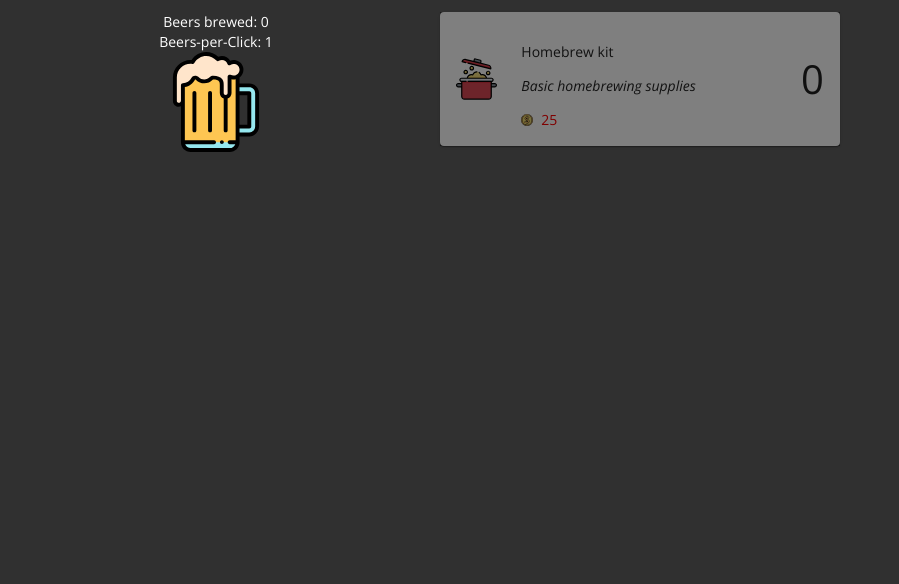
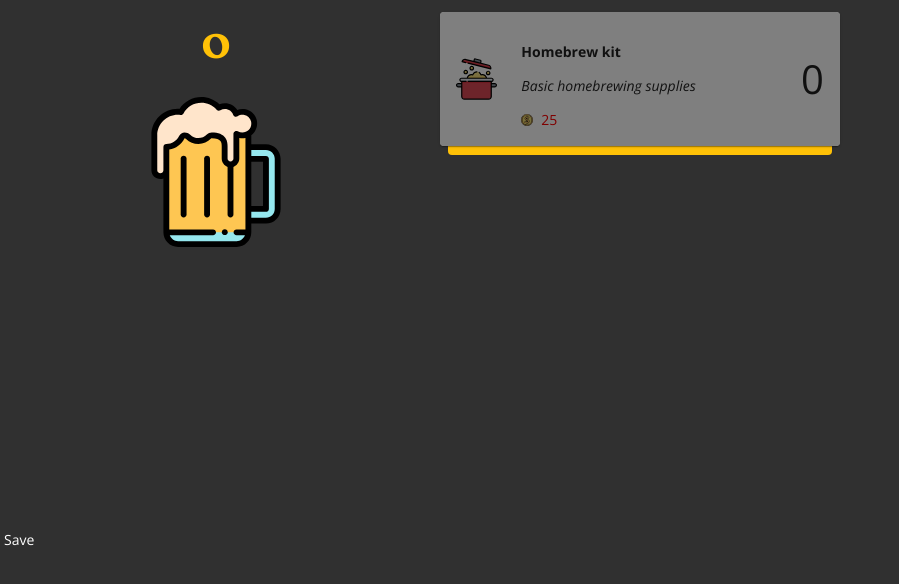
Before and after one commit to heikkikesa/beer-clicker, a React (Create React App) app: page / in a window 1280 px wide. Shown: the top 584 px of the page, without its empty margins (0-899 px from the left). Built offline with nearby package versions, Linux system fonts and the light colour scheme.

Commit message:
Updated styling
Added better autoclicker.
Added save functionality.

```diff
--- a/public/index.html
+++ b/public/index.html
@@ -10,7 +10,7 @@
     <link rel="preconnect" href="https://fonts.googleapis.com" />
     <link rel="preconnect" href="https://fonts.gstatic.com" crossorigin />
     <link
-      href="https://fonts.googleapis.com/css2?family=Open+Sans:ital,wght@0,300;0,400;0,600;0,700;1,300;1,400&display=swap"
+      href="https://fonts.googleapis.com/css2?family=Open+Sans:ital,wght@0,300;0,400;0,600;0,700;1,300;1,400&family=Vollkorn:wght@700&display=swap"
       rel="stylesheet"
     />
     <!--
--- a/src/components/AssetsArea.tsx
+++ b/src/components/AssetsArea.tsx
@@ -4,6 +4,7 @@ import Paper from "@material-ui/core/Paper";
 import classNames from "classnames";
 import { Assets, AssetStatus } from "../items/assets";
 import coinImage from "../images/money.svg";
+import { Upgrades, UpgradeStatus } from "../items/upgrades";
 
 const useStyles = makeStyles((theme: Theme) =>
   createStyles({
@@ -13,25 +14,35 @@ const useStyles = makeStyles((theme: Theme) =>
     },
     assetItem: {
       //marginBottom: theme.spacing(2),
+      userSelect: "none",
     },
     assetPaper: {
       padding: theme.spacing(2),
       margin: "auto",
       position: "relative",
       cursor: "pointer",
+      /*
       "&:hover": {
         boxShadow: theme.shadows[6],
       },
+      */
       backgroundColor: theme.palette.common.white,
       color: theme.palette.primary.contrastText,
+      zIndex: 10,
+      transitionDuration: ".05s",
+      "&:active": {
+        transform: "scale(.98)",
+      },
     },
     disabledOverlay: {
       position: "absolute",
+      pointerEvents: "none",
       top: 0,
       left: 0,
       width: "100%",
       height: "100%",
       background: "rgba(0, 0, 0, 0.5)",
+      borderRadius: theme.shape.borderRadius,
     },
     imageWrapper: {
       display: "flex",
@@ -44,7 +55,9 @@ const useStyles = makeStyles((theme: Theme) =>
       //paddingLeft: theme.spacing(2),
       //width: "50%",
     },
-    assetName: {},
+    assetName: {
+      fontWeight: theme.typography.fontWeightBold,
+    },
     assetDescription: {
       fontStyle: "italic",
     },
@@ -69,16 +82,71 @@ const useStyles = makeStyles((theme: Theme) =>
       fontSize: 40,
       width: "100%",
     },
+    upgradeList: {
+      backgroundColor: theme.palette.primary.main,
+      marginTop: -theme.spacing(1),
+      borderRadius: theme.shape.borderRadius,
+      color: theme.palette.common.black,
+      paddingTop: theme.spacing(2),
+      paddingLeft: theme.spacing(1),
+      paddingRight: theme.spacing(1),
+      paddingBottom: 1,
+      width: "96%",
+      marginLeft: "auto",
+      marginRight: "auto",
+      zIndex: 0,
+    },
+    upgradeWrapper: {
+      position: "relative",
+      display: "flex",
+      justifyContent: "space-between",
+      gap: "1rem",
+      paddingBottom: theme.spacing(1),
+      backgroundColor: theme.palette.common.white,
+      marginBottom: theme.spacing(1),
+      borderRadius: theme.shape.borderRadius,
+      padding: theme.spacing(1),
+      cursor: "pointer",
+      transitionDuration: ".05s",
+      "&:active": {
+        transform: "scale(.98)",
+      },
+    },
+    upgradeContent: {},
+    upgradeName: {
+      //fontSize: "1.2rem",
+      fontWeight: theme.typography.fontWeightBold,
+      margin: 0,
+    },
+    upgradeDescription: {
+      fontStyle: "italic",
+      margin: 0,
+    },
+    upgradePrice: {
+      display: "flex",
+      alignItems: "center",
+      "&.disabled": {
+        color: "#f00",
+      },
+    },
   })
 );
 
 type AssetProps = {
   beerCount: number;
   assets: Assets;
+  upgrades: Upgrades;
   buyAsset: Function;
+  buyUpgrade: Function;
 };
 
-const AssetsArea = ({ beerCount, assets, buyAsset }: AssetProps) => {
+const AssetsArea = ({
+  beerCount,
+  assets,
+  upgrades,
+  buyAsset,
+  buyUpgrade,
+}: AssetProps) => {
   const classes = useStyles();
 
   return (
@@ -89,17 +157,20 @@ const AssetsArea = ({ beerCount, assets, buyAsset }: AssetProps) => {
             asset.status === AssetStatus.Purchased) && (
             <Grid
               item
-              xs={6}
-              onClick={() => buyAsset(assets[asset.id])}
+              xs={12}
+              md={6}
               key={asset.id}
               className={classes.assetItem}
             >
-              <Paper className={classes.assetPaper}>
+              <Paper
+                className={classes.assetPaper}
+                onClick={() => buyAsset(assets[asset.id])}
+              >
                 <Grid container spacing={3}>
-                  <Grid item xs={2} className={classes.imageWrapper}>
+                  <Grid item xs={3} md={2} className={classes.imageWrapper}>
                     <img className={classes.assetImage} src={asset.image} />
                   </Grid>
-                  <Grid item xs={8}>
+                  <Grid item xs={6} md={8}>
                     <div className={classes.assetTexts}>
                       <p className={classes.assetName}>{asset.name}</p>
                       <p className={classes.assetDescription}>
@@ -115,7 +186,7 @@ const AssetsArea = ({ beerCount, assets, buyAsset }: AssetProps) => {
                       {asset.price}
                     </div>
                   </Grid>
-                  <Grid item xs={2} className={classes.amountWrapper}>
+                  <Grid item xs={3} md={2} className={classes.amountWrapper}>
                     <div className={classes.assetAmount}>{asset.amount}</div>
                   </Grid>
                 </Grid>
@@ -123,6 +194,43 @@ const AssetsArea = ({ beerCount, assets, buyAsset }: AssetProps) => {
                   <div className={classes.disabledOverlay}></div>
                 )}
               </Paper>
+              {Object.entries(upgrades).map(
+                ([assetId, assetUpgrades]) =>
+                  assetId === asset.id && (
+                    <div className={classes.upgradeList}>
+                      {assetUpgrades.map(
+                        (upgrade) =>
+                          upgrade.status === UpgradeStatus.Available && (
+                            <div
+                              key={`upgrade-${upgrade.id}`}
+                              onClick={() => buyUpgrade(upgrade, assetId)}
+                              className={classes.upgradeWrapper}
+                            >
+                              <div className={classes.upgradeContent}>
+                                <p className={classes.upgradeName}>
+                                  {upgrade.name}
+                                </p>
+                                <p className={classes.upgradeDescription}>
+                                  {upgrade.description}
+                                </p>
+                              </div>
+                              <div
+                                className={classNames(classes.upgradePrice, {
+                                  disabled: upgrade.price > beerCount,
+                                })}
+                              >
+                                <img src={coinImage} className={classes.coin} />
+                                {upgrade.price}
+                              </div>
+                              {upgrade.price > beerCount && (
+                                <div className={classes.disabledOverlay}></div>
+                              )}
+                            </div>
+                          )
+                      )}
+                    </div>
+                  )
+              )}
             </Grid>
           )
       )}
--- a/src/components/ClickerArea.tsx
+++ b/src/components/ClickerArea.tsx
@@ -3,9 +3,26 @@ import beerImage from "../images/beer.svg";
 
 const useStyles = makeStyles((theme: Theme) =>
   createStyles({
+    beerImageContainer: {
+      padding: theme.spacing(2),
+      userSelect: "none",
+    },
     beerImage: {
-      width: 100,
-      height: 100,
+      width: 150,
+      height: 150,
+      cursor: "pointer",
+      transitionDuration: ".05s",
+      "&:active": {
+        transform: "scale(.9)",
+      },
+    },
+    total: {
+      fontFamily: "Vollkorn,serif",
+      fontSize: "3rem",
+      color: theme.palette.primary.main,
+    },
+    perSecond: {
+      fontSize: "1.2rem",
     },
   })
 );
@@ -31,17 +48,21 @@ const ClickerArea = ({
 
   return (
     <>
-      <div>Beers brewed: {Math.round(beerCount)}</div>
-      <div>Beers-per-Click: {bpc}</div>
+      <div className={classes.total}>{Math.round(beerCount)}</div>
+      <div className={classes.beerImageContainer}>
+        <img
+          className={classes.beerImage}
+          src={beerImage}
+          alt="ebin"
+          onClick={() => click()}
+        />
+      </div>
+      {/*<div>Beers-per-Click: {bpc}</div>*/}
       {autoClickerEnabled && (
-        <div>Beers-per-Second: {bps * bps_multiplier}</div>
+        <div className={classes.perSecond}>
+          {Math.round(bps * bps_multiplier)} per second
+        </div>
       )}
-      <img
-        className={classes.beerImage}
-        src={beerImage}
-        alt="ebin"
-        onClick={() => click()}
-      />
     </>
   );
 };
--- a/src/components/Main.tsx
+++ b/src/components/Main.tsx
@@ -1,33 +1,42 @@
-import { useCallback, useEffect, useState } from "react";
+import { useCallback, useEffect, useRef, useState } from "react";
 import { createStyles, makeStyles, Theme } from "@material-ui/core/styles";
 import Grid from "@material-ui/core/Grid";
 
-import { initialUpgrades, Upgrade } from "../items/upgrades";
+import { initialUpgrades, Upgrade, Upgrades } from "../items/upgrades";
 import ClickerArea from "./ClickerArea";
-import UpgradesArea from "./UpgradesArea";
 import AssetsArea from "./AssetsArea";
-import { Asset, initialAssets } from "../items/assets";
+import { Asset, Assets, initialAssets } from "../items/assets";
 import {
   calculateBPC,
   calculateBPS,
   handleActiveUpgrades,
   handleAssetPurchaseStatuses,
   handleAvailableUpgrades,
+  useInterval,
 } from "../helpers/functions";
 
 const PRICE_MULTIPLIER = 1.15;
 const AUTOCLICKER_TRIGGER = "employee";
 const UPDATE_INTERVAL = 100;
+//const SAVE_INTERVAL = 1000 * 60 * 5; // 5 minutes
+const SAVE_INTERVAL = 1000 * 10; // 10 seconds
 const bps_multiplier = 1000 / UPDATE_INTERVAL;
+
+type Save = {
+  beerCount: number;
+  assets: Assets;
+  upgrades: Upgrades;
+  autoClickerEnabled: boolean;
+};
 
 /*
   Plan:
-  - layout
-  - styling
-  - show statistics and additional information about assets when hovering (or visible constantly)
-  - autosave into local storage (every minute or something else?)
+  - show statistics and additional information about assets
+  - format long numbers to show words (million, trillion, etc.) (also for prices)
+  - autosave into local storage (every minute or something else?) (and enable save export/import)
   - general upgrades, like beer styles (not attached to any building, multiplies the final output)
   - achievements (also keep count of different things, like: total clicks, certain BPS and BPC, etc.)
+  - how to upgrade the asset and upgrade list so that old users get the updated elements?
 */
 
 /*
@@ -43,34 +52,74 @@ const useStyles = makeStyles((theme: Theme) =>
     rootGrid: {
       marginTop: 0,
       height: "100%",
-      alignItems: "stretch",
+      //alignItems: "stretch",
     },
     clickerArea: {
       color: "#fff",
       textAlign: "center",
+      display: "flex",
+      flexDirection: "column",
     },
-    upgradesArea: {},
-    assetsArea: {},
   })
 );
 
 const Main = () => {
   const classes = useStyles();
 
+  // saving functionality
+  // create an object
+  /*
+    {
+      beerCount,
+      assets,
+      upgrades,
+      autoClickerEnabled,
+    }
+  */
+  // when loading page -> read the object and update all the states
+  // might work automatically?
+
+  const [loaded, setLoaded] = useState(false);
   const [beerCount, setBeerCount] = useState(0);
   const [bpc, setBPC] = useState(1); // beer per manual click
   const [bps, setBPS] = useState(0); // beer per second (automatic)
   const [assets, setAssets] = useState(initialAssets);
   const [upgrades, setUpgrades] = useState(initialUpgrades);
   const [autoClickerEnabled, setAutoclickerEnabled] = useState(false);
+  const [autoClickerIntervalActive, setAutoClickerIntervalActive] =
+    useState(false);
+
+  const save = () => {
+    const data: Save = {
+      beerCount,
+      assets,
+      upgrades,
+      autoClickerEnabled,
+    };
+    localStorage.setItem("saveData", JSON.stringify(data));
+    console.log(beerCount);
+    console.log("saved");
+  };
 
   const click = useCallback(() => {
     setBeerCount(beerCount + bpc);
   }, [beerCount, bpc]);
 
   const autoBrew = useCallback(() => {
+    if (autoClickerEnabled) {
       setBeerCount(beerCount + bps);
-  }, [beerCount, bps]);
+    }
+  }, [beerCount, bps, autoClickerEnabled]);
+
+  const updatePerSecondAmounts = (assets: Assets, upgrades: Upgrades) => {
+    // calculate new bpc
+    const newBPC = calculateBPC(assets, upgrades);
+    setBPC(newBPC);
+
+    // calculate new bps
+    const newBPS = calculateBPS(assets, upgrades);
+    setBPS(newBPS);
+  };
 
   const buyAsset = (asset: Asset) => {
     // buying should also cost something
@@ -108,13 +157,7 @@ const Main = () => {
     );
     setUpgrades(updatedUpgrades);
 
-    // calculate new bpc
-    const newBPC = calculateBPC(assets, upgrades);
-    setBPC(newBPC);
-
-    // calculate new bps
-    const newBPS = calculateBPS(assets, upgrades);
-    setBPS(newBPS);
+    updatePerSecondAmounts(assets, upgrades);
   };
 
   const buyUpgrade = (upgrade: Upgrade, assetId: string) => {
@@ -123,16 +166,14 @@ const Main = () => {
       return;
     }
 
+    // pay
+    setBeerCount(beerCount - upgrade.price);
+
     // change the upgrade status to active
     const updatedUpgrades = handleActiveUpgrades(upgrades, upgrade.id, assetId);
     setUpgrades(updatedUpgrades);
 
-    // calculate new BPS and BPC
-    const newBPC = calculateBPC(assets, upgrades);
-    setBPC(newBPC);
-
-    const newBPS = calculateBPS(assets, upgrades);
-    setBPS(newBPS);
+    updatePerSecondAmounts(assets, upgrades);
   };
 
   const enableAutoClicker = () => {
@@ -140,15 +181,33 @@ const Main = () => {
   };
 
   useEffect(() => {
-    if (autoClickerEnabled) {
-      const interval = setInterval(() => autoBrew(), UPDATE_INTERVAL);
-      return () => clearInterval(interval);
+    // try to load data from localStorage if everything is empty
+    if (!loaded) {
+      const saveJSON = localStorage.getItem("saveData");
+      if (saveJSON) {
+        const data: Save = JSON.parse(saveJSON);
+        setBeerCount(data.beerCount);
+        setAssets(data.assets);
+        setUpgrades(data.upgrades);
+        setAutoclickerEnabled(data.autoClickerEnabled);
+
+        updatePerSecondAmounts(data.assets, data.upgrades);
       }
-  }, [autoClickerEnabled, autoBrew]);
+      setLoaded(true);
+    }
+  }, [loaded]);
+
+  useInterval(() => {
+    autoBrew();
+  }, UPDATE_INTERVAL);
+
+  useInterval(() => {
+    save();
+  }, SAVE_INTERVAL);
 
   return (
     <Grid container spacing={3} className={classes.rootGrid}>
-      <Grid item xs={4} className={classes.clickerArea}>
+      <Grid item md={4} xs={12} className={classes.clickerArea}>
         <ClickerArea
           beerCount={beerCount}
           bpc={bpc}
@@ -158,24 +217,16 @@ const Main = () => {
           click={click}
         />
       </Grid>
-      <Grid item xs={8}>
-        <Grid container spacing={3}>
-          <Grid item xs={12} className={classes.assetsArea}>
+      <Grid item md={8} xs={12}>
         <AssetsArea
           beerCount={beerCount}
           assets={assets}
+          upgrades={upgrades}
           buyAsset={buyAsset}
-            />
-          </Grid>
-          <Grid item xs={12} className={classes.upgradesArea}>
-            <UpgradesArea
-              beerCount={beerCount}
-              upgrades={upgrades}
           buyUpgrade={buyUpgrade}
         />
       </Grid>
-        </Grid>
-      </Grid>
+      <div onClick={save}>Save</div>
     </Grid>
   );
 };
--- a/src/helpers/functions.ts
+++ b/src/helpers/functions.ts
@@ -1,3 +1,4 @@
+import { useEffect, useRef } from "react";
 import { Assets, AssetStatus } from "../items/assets";
 import { Upgrades, UpgradeStatus } from "../items/upgrades";
 
@@ -46,8 +47,10 @@ export const calculateBPS = (assets: Assets, upgrades: Upgrades): number => {
       (assetTotal, multiplier) => assetTotal * multiplier,
       assetBaseOutput
     );
-    return Math.round(total + assetTotalOutput);
+    return total + assetTotalOutput;
   }, 0);
+  //console.log("bps", total);
+  //return Math.round(total);
 };
 
 // Iterate over bought assets upgrades and change their status to available if not available
@@ -116,3 +119,23 @@ export const handleAssetPurchaseStatuses = (
   }
   return assets;
 };
+
+// Thanks for Dan Abramov for this
+// source: https://overreacted.io/making-setinterval-declarative-with-react-hooks/
+type TimerHandler = (...args: any[]) => void;
+export const useInterval = (callback: TimerHandler, delay: number) => {
+  const savedCallbackRef = useRef<TimerHandler>();
+
+  useEffect(() => {
+    savedCallbackRef.current = callback;
+  }, [callback]);
+
+  useEffect(() => {
+    const handler = (...args: any[]) => savedCallbackRef.current!(...args);
+
+    if (delay !== null) {
+      const intervalId = setInterval(handler, delay);
+      return () => clearInterval(intervalId);
+    }
+  }, [delay]);
+};
--- a/src/items/assets.ts
+++ b/src/items/assets.ts
@@ -46,7 +46,8 @@ export const initialAssets: Assets = {
     bpc: 5,
     bps: 0.5,
     amount: 0,
-    price: 450,
+    //price: 450,
+    price: 45,
     image: brewSystemImage,
     status: AssetStatus.Unavailable,
   },
@@ -57,7 +58,8 @@ export const initialAssets: Assets = {
     bpc: 6,
     bps: 1,
     amount: 0,
-    price: 2500,
+    //price: 2500,
+    price: 250,
     image: employeeImage,
     status: AssetStatus.Unavailable,
   },
--- a/src/items/upgrades.ts
+++ b/src/items/upgrades.ts
@@ -7,6 +7,7 @@ export enum UpgradeStatus {
 export interface Upgrade {
   id: string;
   name: string;
+  description: string;
   multiplier: number;
   price: number;
   availabilityRequirement: number;
@@ -24,6 +25,7 @@ export const initialUpgrades: Upgrades = {
       multiplier: 1.5,
       price: 250,
       name: "Bigger kettle",
+      description: "Improves Homebrew Kit output by 50%",
       availabilityRequirement: 3,
       status: UpgradeStatus.Unavailable,
     },
@@ -32,6 +34,7 @@ export const initialUpgrades: Upgrades = {
       multiplier: 1.5,
       price: 5000,
       name: "Bigger fermenter",
+      description: "",
       availabilityRequirement: 40,
       status: UpgradeStatus.Unavailable,
     },
@@ -42,6 +45,7 @@ export const initialUpgrades: Upgrades = {
       multiplier: 1.5,
       price: 20000,
       name: "Whirlpool arm",
+      description: "",
       availabilityRequirement: 10,
       status: UpgradeStatus.Unavailable,
     },
```
Also changed, not shown: package.json (+10 -0 lines), 1 other file (tests, documents, lock files or other folders). Lines whose indentation alone changed are shown as unchanged.
